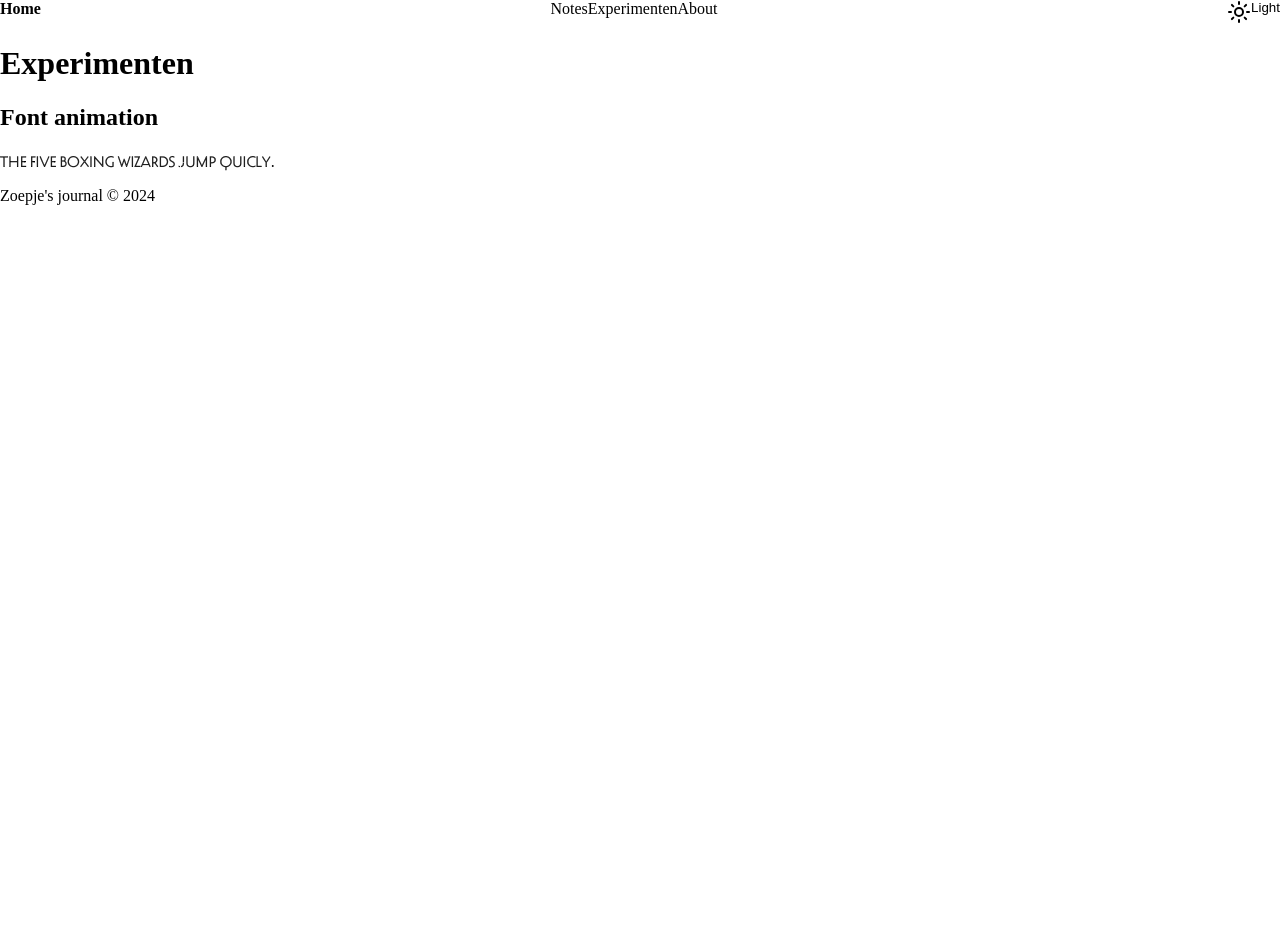
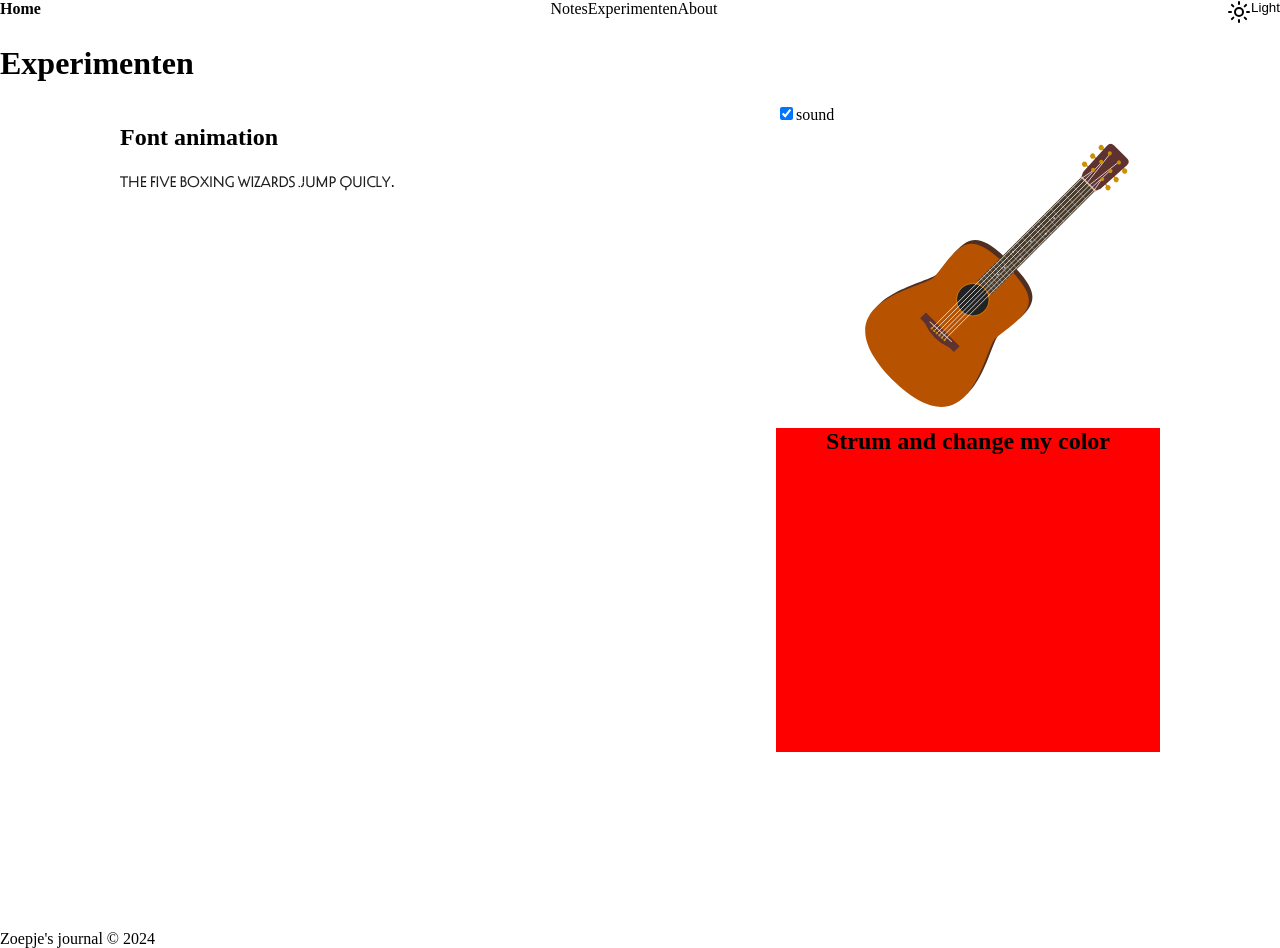
Before and after one commit to zoepje/i-love-web, a SvelteKit app: page /experimenten in a window 1280 px wide. Before the commit the page ends 800 px from the top, so only its background shows below. Built offline with nearby package versions, Linux system fonts and the light colour scheme.

Commit message:
experiment edit

```diff
--- a/src/routes/experimenten/+page.svelte
+++ b/src/routes/experimenten/+page.svelte
@@ -1,5 +1,48 @@
-<script lang="ts">
+<script>
 	import * as config from '$lib/config'
+
+  /**
+	 * @type {HTMLAudioElement}
+	 */
+  let mySound;
+  /**
+	 * @type {HTMLElement}
+	 */
+  let sectionColor;
+  let colorIndex = 0;
+  let soundOn = true;
+  let colors = ["#C46210", "#0048BA", "#9966CC", "#4B6F44"];
+
+  function toggleSoundOnOff()  {
+    if (soundOn == true) {
+      soundOn = false
+      mySound.pause();
+      mySound.currentTime = 0;
+    } else if (soundOn == false) {
+      soundOn = true
+    }
+  }
+
+  /**
+	 * @param {{ currentTime: number; pause: () => void; play: () => void; }} mySound
+	 */
+  function playSound(mySound) {
+    if (soundOn !== false){
+      if (mySound.currentTime !== 0){
+        mySound.pause();
+        mySound.currentTime = 0;
+        mySound.play();
+      }
+      mySound.play();
+    }
+  }
+
+  function changeColor() {
+    if (colors.length > 0) {
+      sectionColor.style.backgroundColor = colors[colorIndex];
+      colorIndex = (colorIndex + 1) % colors.length;
+    }
+  }
 </script>
 
 <svelte:head>
@@ -7,19 +50,133 @@
 </svelte:head>
 
 <h1>Experimenten</h1>
-<div class="variable-fonts">
-  <h2>Font animation</h2>
-  <p>The five boxing wizards jump quicly.</p>
+<div class="experiments">
+  <div class="variable-fonts ex">
+    <h2>Font animation</h2>
+    <p>The five boxing wizards jump quicly.</p>
+  </div>
+
+  <div class="container-interaction ex">
+    <div class="guitar">
+      <label><input type="checkbox" value="sound" checked on:change={toggleSoundOnOff}>sound</label>
+      <svg class="guitarSVG" viewBox="0 0 1256 3200">
+        <filter id="f2" x="-100%" y="-100%" width="300%" height="300%">
+            <feOffset result="offOut" in="SourceAlpha" dx="0" dy="-33" />
+            <feBlend in="SourceGraphic" in2="blurOut" mode="normal" />
+          </filter>
+        <g class="guitarBody">
+          <path d="M 626 1600 C 1135 1600 1116 1738 1055 2176 C 1035 2323 1721 3176 622 3194 C -465 3176 221 2323 201 2176 C 140 1738 121 1600 630 1600 Z" fill="var(--body2)" transform="translate(0 -50)"/>
+          <path d="M 626 1600 C 1135 1600 1116 1738 1055 2176 C 1035 2323 1721 3176 622 3194 C -465 3176 221 2323 201 2176 C 140 1738 121 1600 630 1600 Z" fill="var(--body)"/>
+          <circle cx="628" cy="2072" r="156" fill="var(--sound-hole)" />
+          <circle cx="628" cy="2072" r="162" fill="none" stroke="var(--sound-hole-ring)" stroke-width="5" />
+          <path d="M 390 2490 H 862 V 2570 H 798 Q 626 2635 454 2570 H 390 Z" fill="var(--bridge-head)"/>
+          <path d="M484 2527 L 772 2513" stroke-width="10" stroke="var(--nut)" stroke-linecap="round" />
+        </g>
+
+        <g class="guitarNeck">
+          <path d="M 530 1910 H 722 V 462 H 530 V 1910" fill="var(--fretboard)" />
+          <path d="M 462 345 L 562 325 M 462 231 L 562 211 M 462 112 L 562 92 M 790 345 L 690 325 M 790 231 L 690 211 M 790 112 L 690 92" stroke="var(--tuners)" stroke-width="14"/>
+          <g class="dots" fill="var(--fretdots)">
+            <circle cx="626" cy="934" r="10" />
+            <circle cx="575" cy="1102" r="10" />
+            <circle cx="677" cy="1102" r="10" />
+            <circle cx="626" cy="1259" r="10" />
+            <circle cx="575" cy="1456" r="10" />
+            <circle cx="677" cy="1456" r="10" />
+            <circle cx="626" cy="1625" r="10" />
+            <circle cx="626" cy="1720" r="10" />
+          </g>
+          <g class="tuners" fill="var(--tuners)">
+            <circle cx="462" cy="345" r="26" />
+            <circle cx="462" cy="231" r="26" />
+            <circle cx="462" cy="112" r="26" />
+            <circle cx="790" cy="345" r="26" />
+            <circle cx="790" cy="231" r="26" />
+            <circle cx="790" cy="112" r="26" />
+          </g>
+          <path d="M 530 458 H 722 Q 745 414 746 400 L 766 60 Q 769 7 717 7 H 535 Q 487 7 490 60 L 506 400 Q 507 414 530 458 Z" fill="var(--bridge-head)"/>
+          <path d="M 528 455 H 724" stroke-width="14" stroke="var(--nut)" stroke-linecap="round" />
+          <path class="frets" d="M 530 580 H 722 M 530 695 H 722 M 530 791 H 722 M 530 891 H 722 M 530 976 H 722 M 530 1064 H 722 M 530 1145 H 722 M 530 1223 H 722 M 530 1293 H 722 M 530 1364 H 722 M 530 1426 H 722 M 530 1485 H 722 M 530 1545 H 722 M 530 1600 H 722 M 530 1648 H 722 M 530 1696 H 722 M 530 1744 H 722 M 530 1785 H 722 M 530 1825 H 722 M 530 1866 H 722" stroke-width="5" stroke="var(--frets)" stroke-linecap="round" />
+        </g>
+        <g class="strings" fill="none" stroke-width="7" stroke="var(--strings)">
+          <path class="string1" d="M 542 2560 Q 542 1507 542 455 L 567 325">
+            <animate class="string" attributeName="d" values="M 542 2560 Q 542 1507 542 455 L 567 325" begin="indefinite" dur="0.5s" repeatCount="none" />
+          </path>
+          <path class="string2" d="M 576 2559 Q 576 1507 576 455 L 567 211">
+            <animate class="string" attributeName="d" values="M 576 2559 Q 576 1507 576 455 L 567 211" begin="indefinite" dur="0.5s" repeatCount="none" />
+          </path>
+          <path class="string3" d="M 610 2557 Q 610 1507 610 455 L 567 92">
+            <animate class="string" attributeName="d" values="M 610 2557 Q 610 1507 610 455 L 567 92" begin="indefinite" dur="0.5s" repeatCount="none" />
+          </path>
+          <path class="string4" d="M 642 2555 Q 642 1507 642 455 L 685 92">
+            <animate class="string" attributeName="d" values="M 642 2555 Q 642 1507 642 455 L 685 92" begin="indefinite" dur="0.5s" repeatCount="none" />
+          </path>
+          <path class="string5" d="M 676 2553 Q 676 1507 676 455 L 685 211">
+            <animate class="string" attributeName="d" values="M 676 2553 Q 676 1507 676 455 L 685 211" begin="indefinite" dur="0.5s" repeatCount="none" />
+          </path>
+          <path class="string6" d="M 710 2550 Q 710 1507 710 455 L 685 325">
+            <animate class="string" attributeName="d" values="M 710 2550 Q 710 1507 710 455 L 685 325" begin="indefinite" dur="0.5s" repeatCount="none" />
+          </path>
+        </g>
+        <g class="stringDots" fill="var(--tuners)">
+          <g class="topDots">
+            <circle cx="562" cy="325" r="20" />
+            <circle cx="562" cy="211" r="20" />
+            <circle cx="562" cy="92" r="20" />
+            <circle cx="690" cy="325" r="20" />
+            <circle cx="690" cy="211" r="20" />
+            <circle cx="690" cy="92" r="20" />
+          </g>
+          <g class="bottomDots">
+            <circle cx="542" cy="2560" r="12" />
+            <circle cx="576" cy="2559" r="12" />
+            <circle cx="610" cy="2557" r="12" />
+            <circle cx="645" cy="2555" r="12" />
+            <circle cx="678" cy="2553" r="12" />
+            <circle cx="712" cy="2550" r="12" />
+          </g>
+        </g>
+        <rect class="guitarPick" height="100" width="100" fill="rgba(255,255,255,0)" x="0" y="0" />
+        <!-- svelte-ignore a11y-no-static-element-interactions -->
+        <!-- svelte-ignore a11y-click-events-have-key-events -->
+        <g class="trigger" fill="rgba(0,0,255,0)" on:click={playSound(mySound)} on:click={changeColor}>
+          <rect height="2112" width="64" x="508" y="448" />
+          <rect height="2112" width="64" x="546" y="448" />
+          <rect height="2112" width="64" x="578" y="448" />
+          <rect height="2112" width="64" x="610" y="448" />
+          <rect height="2112" width="64" x="646" y="448" />
+          <rect height="2112" width="64" x="678" y="448" />
+        </g>
+      </svg>
+      <audio bind:this={mySound} src='/strum.wav' />
+    </div>
+
+    <section bind:this={sectionColor}>
+      <h2>Strum and change my color</h2>
+    </section>
+  </div>
 </div>
 
 
 <style>
-  .variable-fonts {
-    width: 40vw;
+  .experiments {
+    display: flex;
+    flex-wrap: wrap;
+    justify-content: space-around;
+    gap: 2rem;
+    margin-block: auto;
+  }
+
+  .ex {
+    min-width: 300px;
+    width: 30%;
     height: var(--size-15);
     padding: var(--size-3);
     background-color: var(--border);
+    border-radius: var(--radius-4);
+  }
 
+  .variable-fonts {
     & p {
       font-size: var(--font-size-4);
       font-family: 'Decovar Alpha';
@@ -31,4 +188,48 @@
       font-variation-settings: "BLDA" 0, "TRMD" 2000, "TRMC" 750, "SKLD" 0, "TRML" 250, "SKLA" 1000, "TRMF" 250, "TRMK" 250, "BLDB" 10, "WMX2" 750, "TRMB" 500, "TRMA" 500, "SKLB" 1000, "TRMG" 750, "TRME" 500;
     }
   }
+
+  .container-interaction {
+    & .guitar {
+      height: 40%;
+      display: flex;
+
+      & label {
+        width: 20%;
+      }
+
+      & .guitarSVG {
+        /* Guitar colors */
+        --bridge-head: #5f3232;
+        --body: #b75200;
+        --body2: #502f23;
+        --sound-hole: #222222;
+        --sound-hole-ring: #ca971b;
+        --nut: #d2b48c;
+        --frets: #b3b3b3;
+        --fretboard: #493b2b;
+        --tuners: #cc9000;
+        --fretdots: #bdbcd2;
+        --strings: #ffffff;
+
+        transform: rotate(45deg);
+        width: 80%;
+
+        & .trigger {
+          cursor: pointer;
+        }
+      }
+    }
+
+    & section {
+      height: 40%;
+      background-color: red;
+
+      & h2 {
+        color: black;
+        text-align: center;
+        margin-block: auto;
+      }
+    }
+  }
 </style>
```
Also changed, not shown: 1 other file (tests, documents, lock files or other folders).
